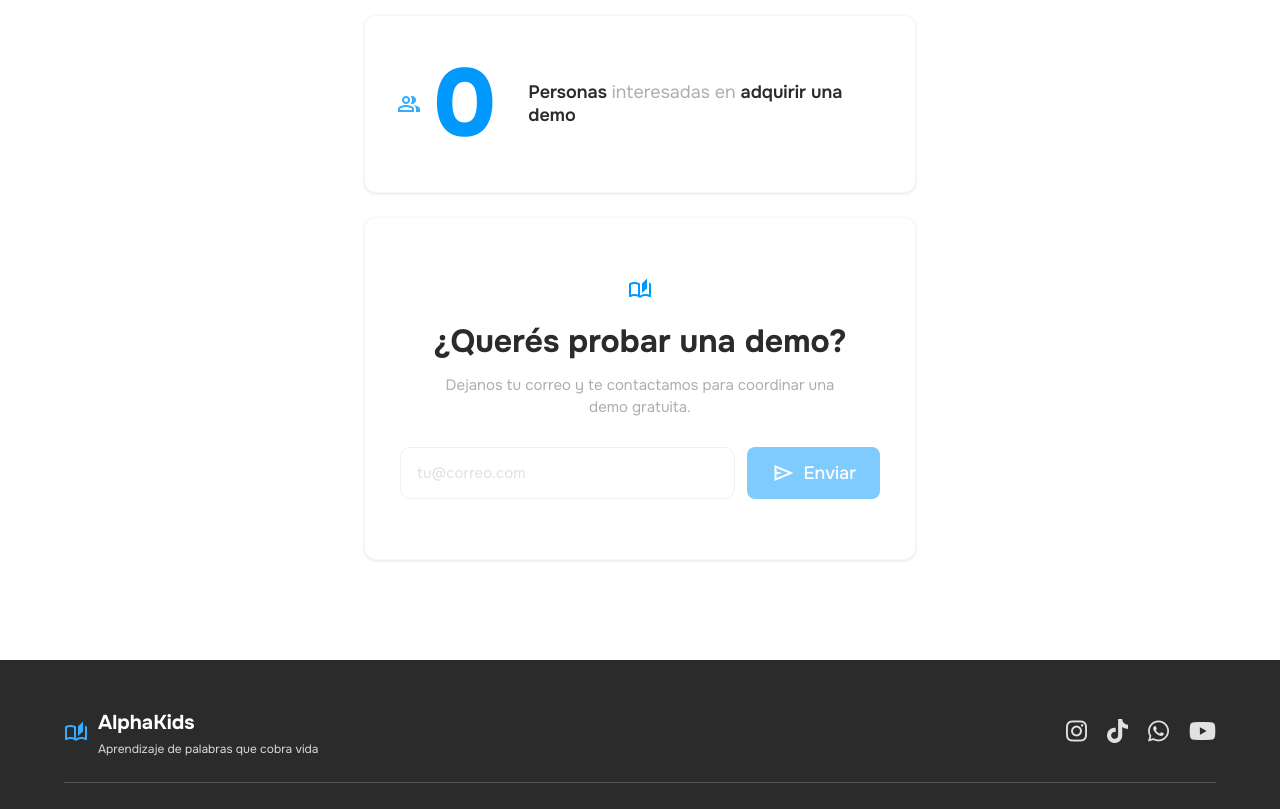
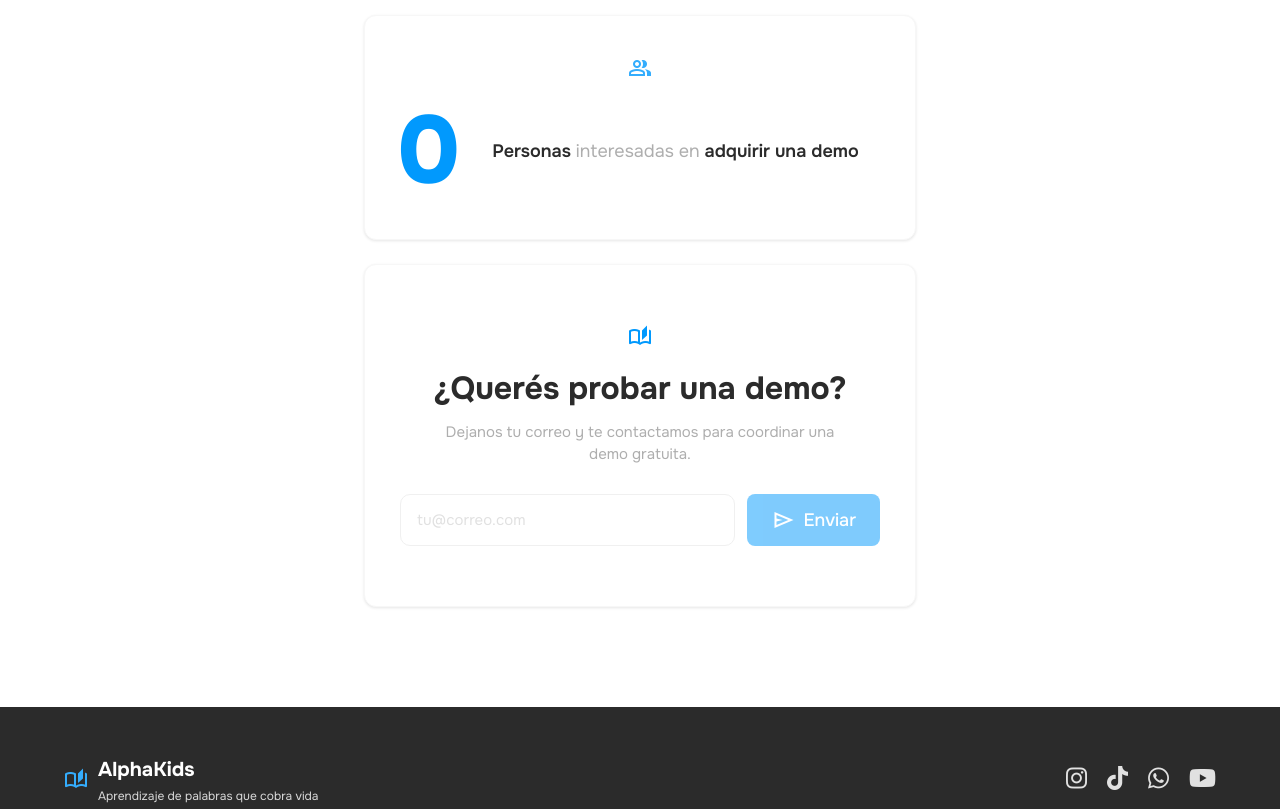
Before and after one commit to qubit-ai-it/alphakids-web-platform, a Next.js app: page / in a window 1280 px wide. Shown: the part 6975-7784 px from the top of the page. Built offline with nearby package versions, Linux system fonts and the light colour scheme; no server answers.

Commit message:
fix: counter card - icon centered top, number left, text right

```diff
--- a/features/landing/components/LeadForm.tsx
+++ b/features/landing/components/LeadForm.tsx
@@ -57,15 +57,16 @@ export default function LeadForm() {
       <div className="mx-auto max-w-[600px] px-[24px] space-y-[24px]">
         {/* ─── Counter Card ─── */}
         {count !== null && (
-          <div className="card py-[32px] md:py-[40px] px-[32px] flex items-center gap-[20px] md:gap-[32px]">
-            <div className="flex items-center gap-[12px] flex-shrink-0">
-              <span className="material-symbols-outlined text-[32px] md:text-[40px] text-primary-400">
+          <div className="card py-[32px] md:py-[40px] px-[32px]">
+            <div className="text-center mb-[16px]">
+              <span className="material-symbols-outlined text-[48px] md:text-[56px] text-primary-400">
                 group
               </span>
-              <span className="text-[72px] md:text-[96px] font-extrabold text-primary-500 leading-none">
+            </div>
+            <div className="flex items-center gap-[20px] md:gap-[32px]">
+              <span className="text-[72px] md:text-[96px] font-extrabold text-primary-500 leading-none flex-shrink-0">
                 {count}
               </span>
-            </div>
               <p className="text-[15px] md:text-[18px] text-secondary-600 leading-tight">
                 <span className="font-semibold text-secondary-900">
                   {count === 1 ? 'Persona' : 'Personas'}
@@ -73,6 +74,7 @@ export default function LeadForm() {
                 interesadas en{' '}
                 <span className="font-semibold text-secondary-900">adquirir una demo</span>
               </p>
+            </div>
           </div>
         )}
 
```
Lines whose indentation alone changed are shown as unchanged.
